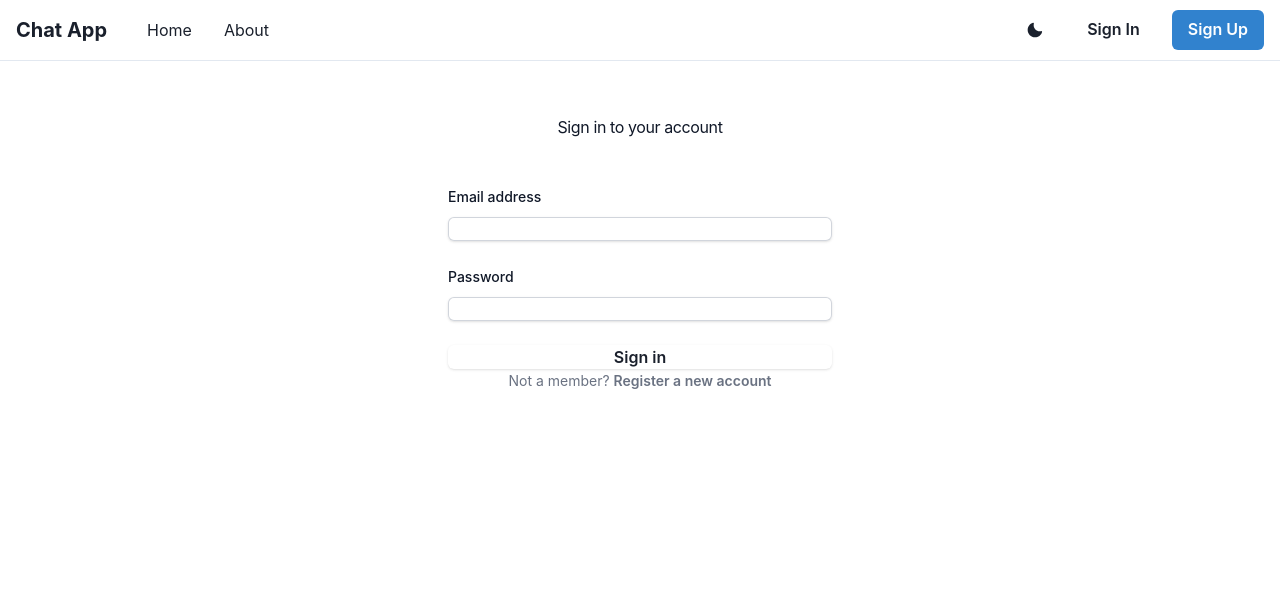
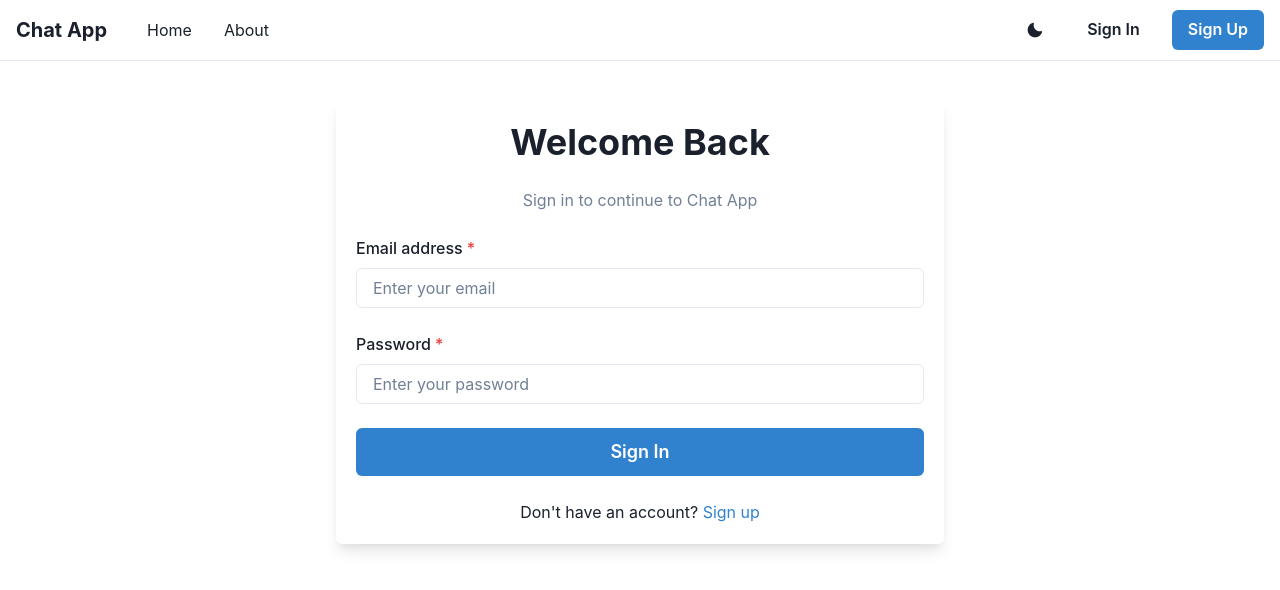
Before and after one commit to FarmanOthman/PHP-Challenges, a React (Vite) app in the folder Challenge-4/frontend/: page /login in a window 1280 px wide. Shown: the top 590 px of the page. Built offline with nearby package versions, Linux system fonts and the light colour scheme.

Commit message:
feat: simplify Login component by removing unused imports and enhancing form handling

```diff
--- a/Challenge-4/frontend/src/pages/Login.tsx
+++ b/Challenge-4/frontend/src/pages/Login.tsx
@@ -1,137 +1,99 @@
-import { useState, useEffect } from 'react';
-import { useForm } from 'react-hook-form';
-import { Link, useNavigate, useLocation } from 'react-router-dom';
-import { useAuth } from '../hooks/useAuth'; // Updated import path
-
-type LoginFormData = {
-  email: string;
-  password: string;
-};
-
-// Define a proper error interface for API errors
-interface ApiError {
-  response?: {
-    data?: {
-      message?: string;
-    };
-  };
-  message?: string;
-}
+import { useState } from 'react';
+import { useNavigate, Link as RouterLink } from 'react-router-dom';
+import {
+  Button,
+  Container,
+  FormControl,
+  FormLabel,
+  Input,
+  VStack,
+  Heading,
+  Text,
+  Link,
+  useToast,
+  Card,
+  CardBody,
+  useColorModeValue
+} from '@chakra-ui/react';
+import { useAuth } from '../hooks/useAuth';
 
 const Login = () => {
-  const { login, isAuthenticated } = useAuth();
+  const [email, setEmail] = useState('');
+  const [password, setPassword] = useState('');
+  const [isLoading, setIsLoading] = useState(false);
+  const { login } = useAuth();
   const navigate = useNavigate();
-  const location = useLocation();
-  const { register, handleSubmit, formState: { errors } } = useForm<LoginFormData>();
-  const [serverError, setServerError] = useState<string | null>(null);
-  const [loading, setLoading] = useState(false);
+  const toast = useToast();
+  const bgColor = useColorModeValue('white', 'gray.700');
 
-  // Get redirect path from location state or default to /chat
-  const from = (location.state as { from?: { pathname: string } })?.from?.pathname || '/chat';
+  const handleSubmit = async (e: React.FormEvent) => {
+    e.preventDefault();
+    setIsLoading(true);
 
-  // If already authenticated, redirect to intended destination
-  useEffect(() => {
-    if (isAuthenticated) {
-      navigate(from, { replace: true });
-    }
-  }, [isAuthenticated, navigate, from]);
-
-  const onSubmit = async (data: LoginFormData) => {
     try {
-      setLoading(true);
-      setServerError(null);
-      await login(data.email, data.password);
-      // Navigate is handled by the useEffect
-    } catch (error: unknown) {
-      // Type guard for ApiError
-      const apiError = error as ApiError;
-      setServerError(
-        apiError.response?.data?.message || apiError.message || 'An unexpected error occurred. Please try again later.'
-      );
+      await login(email, password);
+      navigate('/chat');
+    } catch (error) {
+      toast({
+        title: 'Login failed',
+        description: error instanceof Error ? error.message : 'Please check your credentials and try again.',
+        status: 'error',
+        duration: 5000,
+        isClosable: true,
+      });
     } finally {
-      setLoading(false);
+      setIsLoading(false);
     }
   };
 
   return (
-    <div className="flex min-h-full flex-col justify-center px-6 py-12 lg:px-8">
-      <div className="sm:mx-auto sm:w-full sm:max-w-sm">
-        <h2 className="mt-10 text-center text-2xl font-bold leading-9 tracking-tight text-gray-900">
-          Sign in to your account
-        </h2>
-      </div>
+    <Container maxW="container.sm" py={10}>
+      <Card bg={bgColor} shadow="lg">
+        <CardBody>
+          <VStack spacing={6} as="form" onSubmit={handleSubmit}>
+            <Heading size="xl">Welcome Back</Heading>
+            <Text color="gray.500">Sign in to continue to Chat App</Text>
 
-      <div className="mt-10 sm:mx-auto sm:w-full sm:max-w-sm">
-        {serverError && (
-          <div className="p-3 mb-4 text-sm text-red-700 bg-red-100 rounded-lg" role="alert">
-            {serverError}
-          </div>
-        )}
+            <FormControl isRequired>
+              <FormLabel>Email address</FormLabel>
+              <Input
+                type="email"
+                value={email}
+                onChange={(e) => setEmail(e.target.value)}
+                placeholder="Enter your email"
+              />
+            </FormControl>
 
-        <form className="space-y-6" onSubmit={handleSubmit(onSubmit)}>
-          <div>
-            <label htmlFor="email" className="block text-sm font-medium leading-6 text-gray-900">
-              Email address
-            </label>
-            <div className="mt-2">
-              <input
-                id="email"
-                type="email"
-                autoComplete="email"
-                className="block w-full rounded-md border-0 py-1.5 px-2 text-gray-900 shadow-sm ring-1 ring-inset ring-gray-300 placeholder:text-gray-400 focus:ring-2 focus:ring-inset focus:ring-indigo-600 sm:text-sm"
-                {...register('email', {
-                  required: 'Email is required',
-                  pattern: {
-                    value: /^[A-Z0-9._%+-]+@[A-Z0-9.-]+\.[A-Z]{2,}$/i,
-                    message: 'Invalid email address',
-                  },
-                })}
+            <FormControl isRequired>
+              <FormLabel>Password</FormLabel>
+              <Input
+                type="password"
+                value={password}
+                onChange={(e) => setPassword(e.target.value)}
+                placeholder="Enter your password"
               />
-              {errors.email && (
-                <p className="mt-2 text-sm text-red-600">{errors.email.message}</p>
-              )}
-            </div>
-          </div>
+            </FormControl>
 
-          <div>
-            <div className="flex items-center justify-between">
-              <label htmlFor="password" className="block text-sm font-medium leading-6 text-gray-900">
-                Password
-              </label>
-            </div>
-            <div className="mt-2">
-              <input
-                id="password"
-                type="password"
-                autoComplete="current-password"
-                className="block w-full rounded-md border-0 py-1.5 px-2 text-gray-900 shadow-sm ring-1 ring-inset ring-gray-300 placeholder:text-gray-400 focus:ring-2 focus:ring-inset focus:ring-indigo-600 sm:text-sm"
-                {...register('password', { required: 'Password is required' })}
-              />
-              {errors.password && (
-                <p className="mt-2 text-sm text-red-600">{errors.password.message}</p>
-              )}
-            </div>
-          </div>
+            <Button
+              type="submit"
+              colorScheme="blue"
+              size="lg"
+              width="full"
+              isLoading={isLoading}
+            >
+              Sign In
+            </Button>
 
-          <div>
-            <button
-              type="submit"
-              disabled={loading}
-              className="flex w-full justify-center rounded-md bg-indigo-600 px-3 py-1.5 text-sm font-semibold leading-6 text-white shadow-sm hover:bg-indigo-500 focus-visible:outline-2 focus-visible:outline-offset-2 focus-visible:outline-indigo-600 disabled:bg-indigo-300"
-            >
-              {loading ? 'Signing in...' : 'Sign in'}
-            </button>
-          </div>
-        </form>
-
-        <p className="mt-10 text-center text-sm text-gray-500">
-          Not a member?{' '}
-          <Link to="/register" className="font-semibold leading-6 text-indigo-600 hover:text-indigo-500">
-            Register a new account
-          </Link>
-        </p>
-      </div>
-    </div>
+            <Text>
+              Don't have an account?{' '}
+              <Link as={RouterLink} to="/register" color="blue.500">
+                Sign up
+              </Link>
+            </Text>
+          </VStack>
+        </CardBody>
+      </Card>
+    </Container>
   );
 };
 
```
